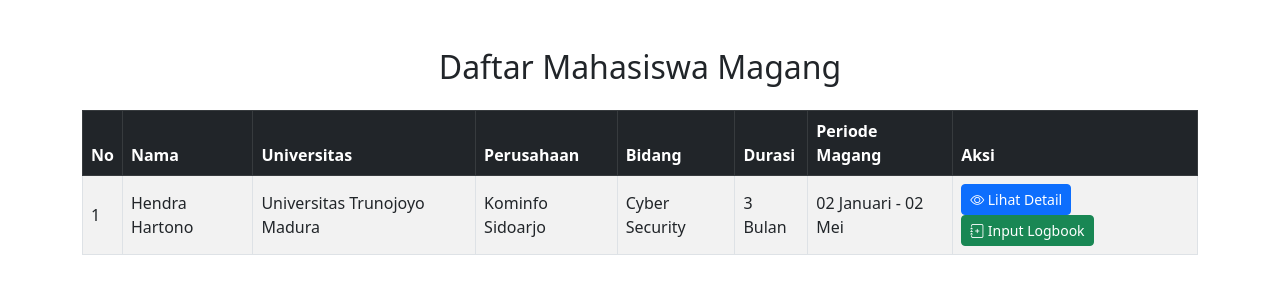
After one commit to DeviDuwiSusanti/magang, a PHP site: page /user/detail_aktif.php in a window 1280 px wide. The commit adds this page. Shown: the top 300 px of the page. Run offline with PHP 8.4, Linux system fonts and the light colour scheme.

Commit message:
editbyrvk

```diff
--- a/register.php
+++ b/register.php
@@ -25,7 +25,7 @@
         <div class="container main">
             <div class="row">
                 <header>Register</header>
-                <form action="" method="POST" enctype="multipart/form-data" class="d-flex">
+                <form action="login.php" method="POST" enctype="multipart/form-data" class="d-flex">
                     <!-- Kolom Kiri -->
                     <div class="col-md-6">
                         <div class="input-field">
@@ -135,7 +135,7 @@
                             <div class="image-preview" id="imagePreview">
                                 <img src="" id="previewImage">
                             </div>
-                            <input type="file" class="input" id="image" name="image" accept="image/*" onchange="previewFile()" required>
+                            <input type="file" class="input" id="image" name="image" accept="image/*" onchange="validateFile()" required>
                         </div>
                         <input type="submit" class="submit" name="register" value="Sign Up">
                     </div>
--- /dev/null
+++ b/user/detail_aktif.php
@@ -0,0 +1,58 @@
+<!DOCTYPE html>
+<html lang="en">
+<head>
+    <meta charset="UTF-8">
+    <meta name="viewport" content="width=device-width, initial-scale=1.0">
+    <title>Daftar Magang</title>
+    <!-- Bootstrap 5 CSS -->
+    <link href="https://cdn.jsdelivr.net/npm/bootstrap@5.3.0/dist/css/bootstrap.min.css" rel="stylesheet">
+    <!-- Bootstrap Icons -->
+    <link href="https://cdn.jsdelivr.net/npm/bootstrap-icons@1.10.5/font/bootstrap-icons.css" rel="stylesheet">
+</head>
+<body>
+
+<div class="container mt-5">
+    <h2 class="text-center mb-4">Daftar Mahasiswa Magang</h2>
+    <div class="table-responsive">
+        <table class="table table-striped table-bordered align-middle">
+            <thead class="table-dark">
+                <tr>
+                    <th>No</th>
+                    <th>Nama</th>
+                    <th>Universitas</th>
+                    <th>Perusahaan</th>
+                    <th>Bidang</th>
+                    <th>Durasi</th>
+                    <th>Periode Magang</th>
+                    <th>Aksi</th>
+                </tr>
+            </thead>
+            <tbody>
+                <!-- Data 1 -->
+                <tr>
+                    <td>1</td>
+                    <td>Hendra Hartono</td>
+                    <td>Universitas Trunojoyo Madura</td>
+                    <td>Kominfo Sidoarjo</td>
+                    <td>Cyber Security</td>
+                    <td>3 Bulan</td>
+                    <td>02 Januari - 02 Mei</td>
+                    <td>
+                        <a href="halamandetail.php" class="btn btn-sm btn-primary me-2" title="Lihat Detail">
+                            <i class="bi bi-eye"></i> Lihat Detail
+                        </a>
+                        <a href="unggah_logbook.php" class="btn btn-sm btn-success" title="Input Logbook">
+                            <i class="bi bi-journal-plus"></i> Input Logbook
+                        </a>
+                    </td>
+                </tr>
+            </tbody>
+        </table>
+    </div>
+</div>
+
+<!-- Bootstrap 5 JS Bundle (Optional, jika butuh interaksi) -->
+<script src="https://cdn.jsdelivr.net/npm/bootstrap@5.3.0/dist/js/bootstrap.bundle.min.js"></script>
+
+</body>
+</html>
```
Also changed, not shown: user/histori.php (+9 -3 lines), user/kegiatan_aktif.php (+14 -1 lines), user/status_pengajuan.php (+13 -2 lines), web/detaillow.php (+13 -14 lines).
